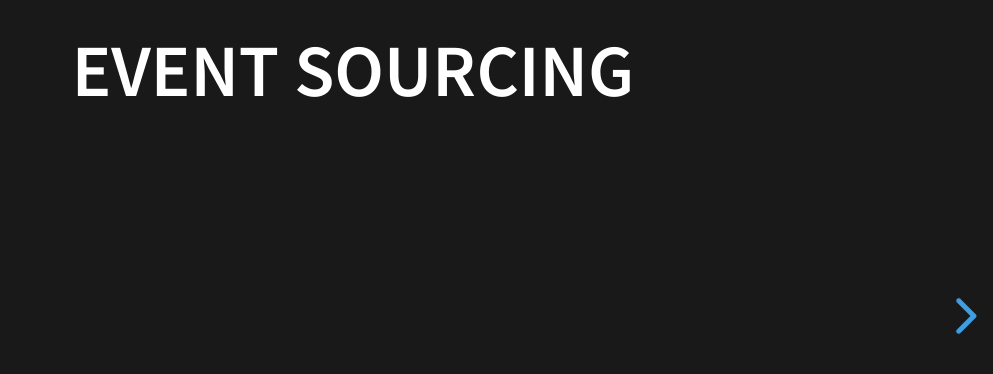
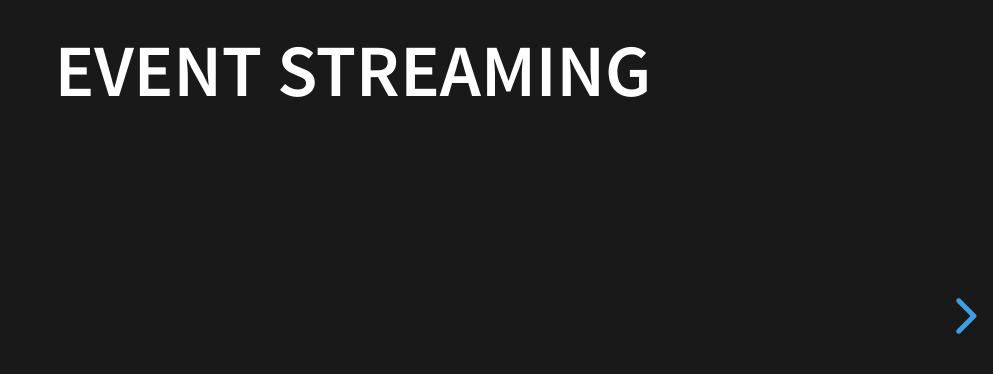
Before and after one commit to revolut-engineering/GeeCon-2019-PL, a website: page index.html in a window 1280 px wide. Shown: the part 422-796 px from the top of the page, without its empty margins (287-1280 px from the left). Drawn offline with Linux system fonts and the light colour scheme.

Commit message:
Fix title

```diff
--- a/index.html
+++ b/index.html
@@ -34,7 +34,7 @@
 		<div class="slides">
 			<section>
 				<img data-src="img/logo.png" style="background:none; border:none; box-shadow:none;" height="150">
-				<h2>Event Sourcing</h2>
+				<h2>Event Streaming</h2>
 			</section>
 			<section>
 				<h2>Jacek Spólnik</h2>
```
